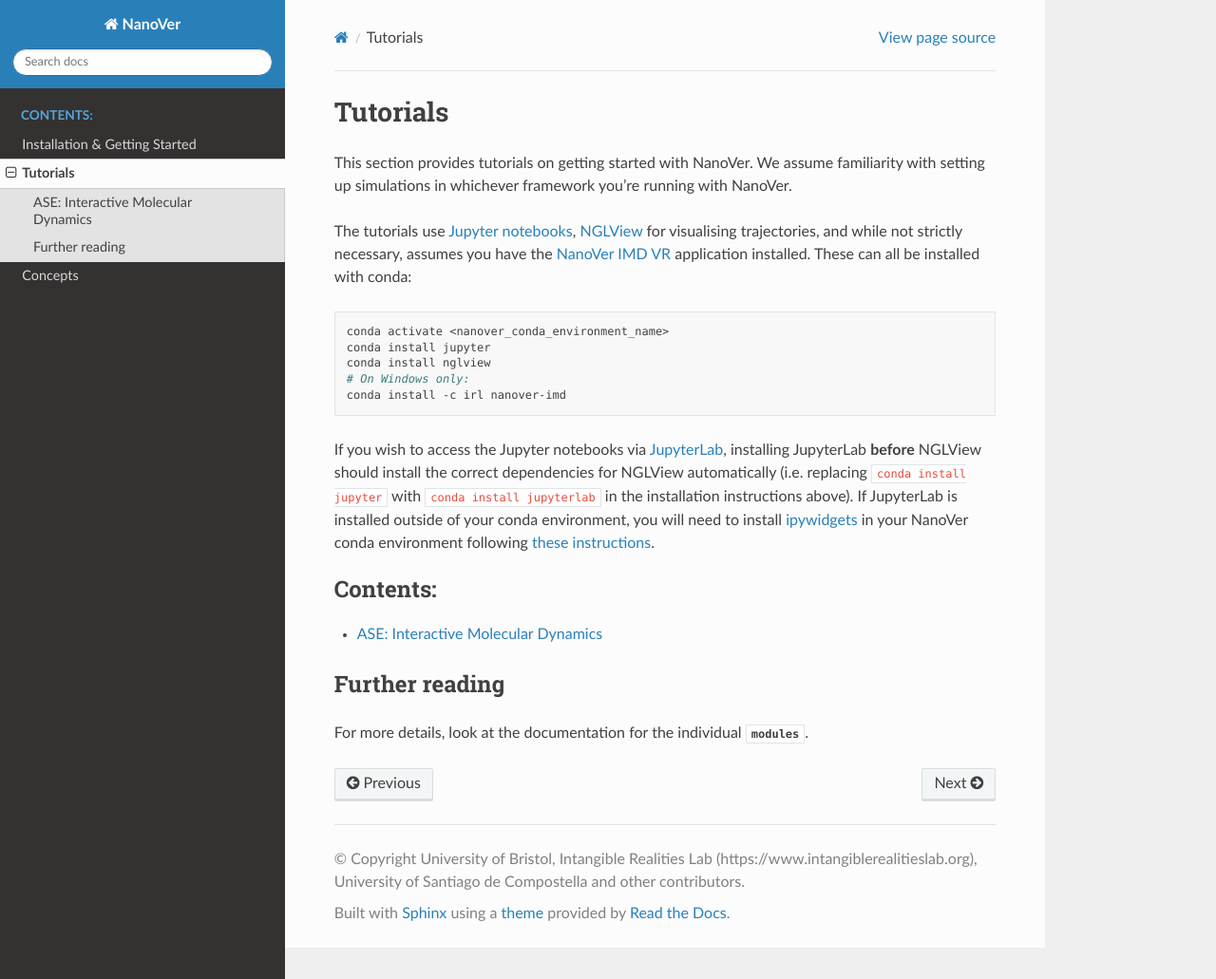
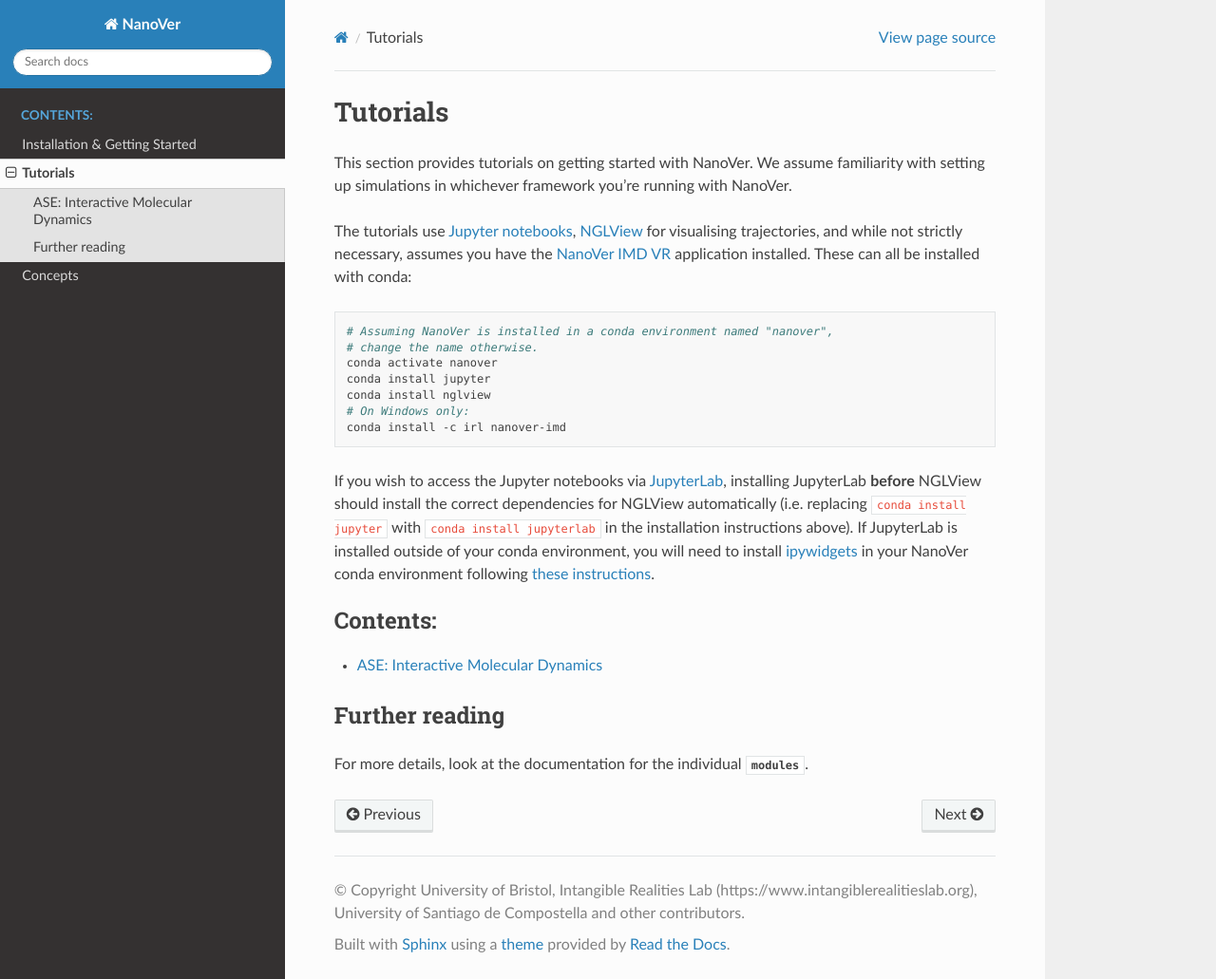
Before and after one commit to IRL2/nanover-docs, a Sphinx documentation site: the page built from source/tutorials/tutorials.rst, in a window 1280 px wide and 1031 px high. Shown: the whole window at 95% size. Built offline with Sphinx 7.4.7 and the Read the Docs theme 2.0.0, drawn with Linux system fonts in a browser that asks for light colours; pages that are not in the unit, such as notebooks, are missing from menus.

Commit message:
Update source/tutorials/tutorials.rst to change conda environment name to nanover
Co-authored-by: Jonathan Barnoud <jonathan@barnoud.net>

```diff
--- a/source/tutorials/tutorials.rst
+++ b/source/tutorials/tutorials.rst
@@ -11,7 +11,9 @@
 
 .. code-block:: bash
 
-   conda activate <nanover_conda_environment_name>
+   # Assuming NanoVer is installed in a conda environment named "nanover",
+   # change the name otherwise.
+   conda activate nanover
    conda install jupyter
    conda install nglview
    # On Windows only:
```
